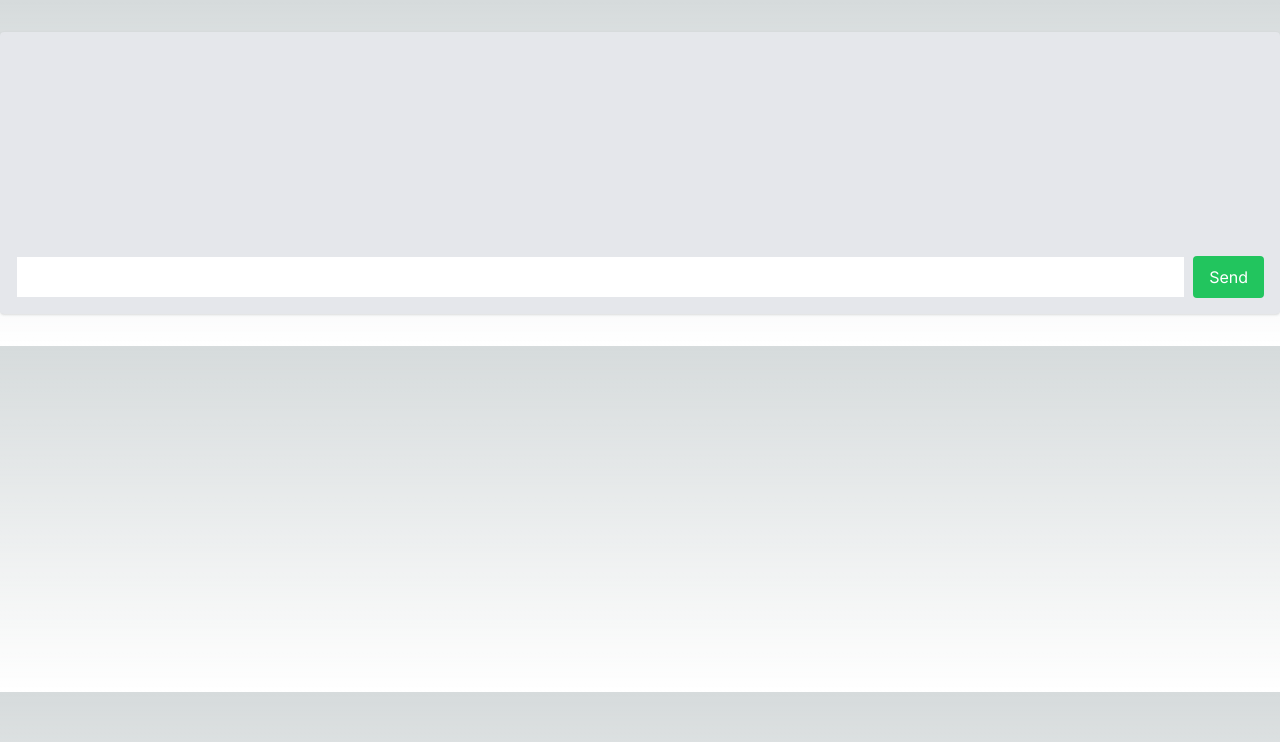
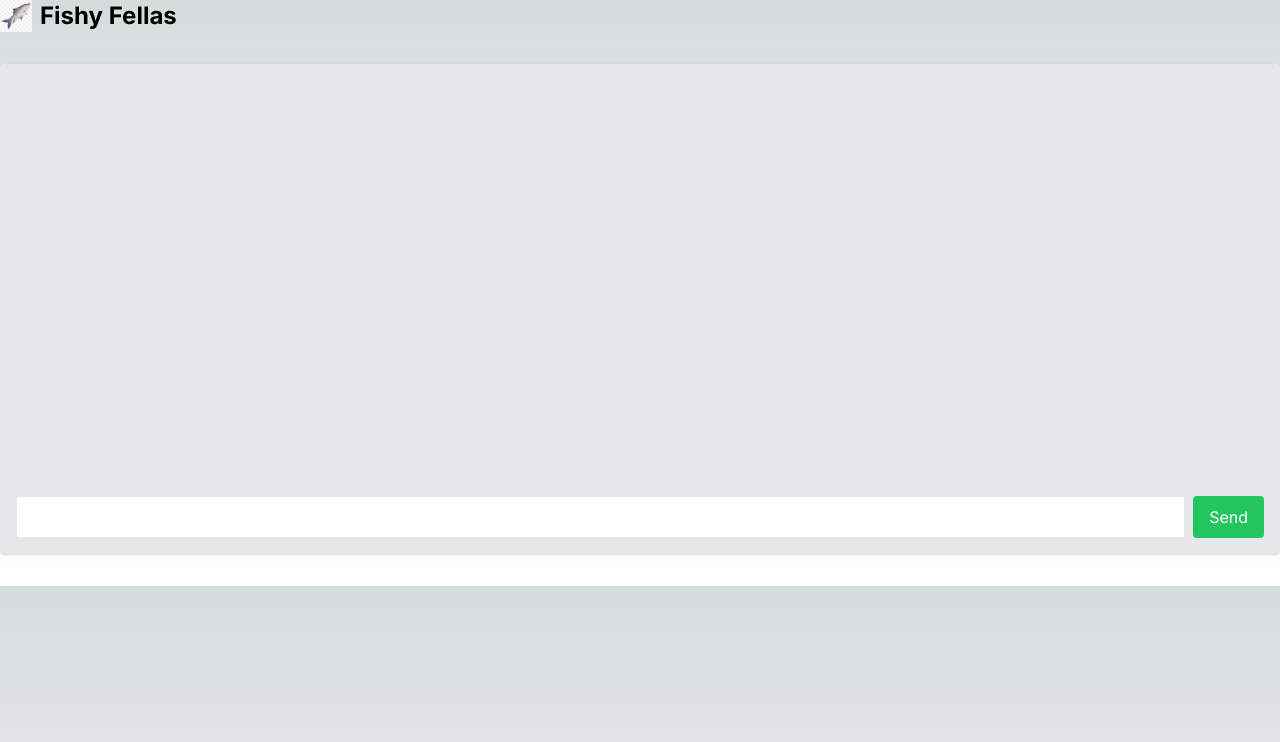
Before and after one commit to presdodd/DSMHackathon, a Next.js app in the folder frontend/: page /chat in a window 1280 px wide. Shown: the top 742 px of the page. Built offline with nearby package versions, Linux system fonts and the light colour scheme.

Commit message:
Added a header and a second box for the GPT answers.

```diff
--- a/frontend/app/chat/page.tsx
+++ b/frontend/app/chat/page.tsx
@@ -25,12 +25,24 @@ const Chatbox = () => {
   };
 
   return (
+    <div>
+      <div className="flex items-center mb-4">
+        <img src="/logo.png" alt="Logo" className="h-8 w-8 mr-2" /> {/* Add your logo */}
+        <h1 className="text-2xl font-bold">Fishy Fellas</h1>
+      </div>
+
+
       <div className="container mx-auto my-8 p-4 bg-gray-200 rounded shadow">
         <div className="h-48 overflow-y-scroll border-b mb-4">
           {messages.map((message, index) => (
             <div key={index} className="py-2 text-black">{message}</div>
           ))}
         </div>
+
+        <div className="h-48 overflow-y-scroll border-b mb-4">
+          {/* Display answers here */}
+        </div>
+
         <div className="flex">
           <input
             type="text"
@@ -47,6 +59,7 @@ const Chatbox = () => {
           </button>
         </div>
       </div>
+    </div>
   );
 };
 
--- a/frontend/next.config.js
+++ b/frontend/next.config.js
@@ -3,7 +3,7 @@ module.exports = {
       return [
         {
           source: '/',
-          destination: '/home',
+          destination: '/chat',
           permanent: false,
         },
       ]
```
Also changed, not shown: frontend/logo.png (added), frontend/public/logo.png (added). Lines whose indentation alone changed are shown as unchanged.
